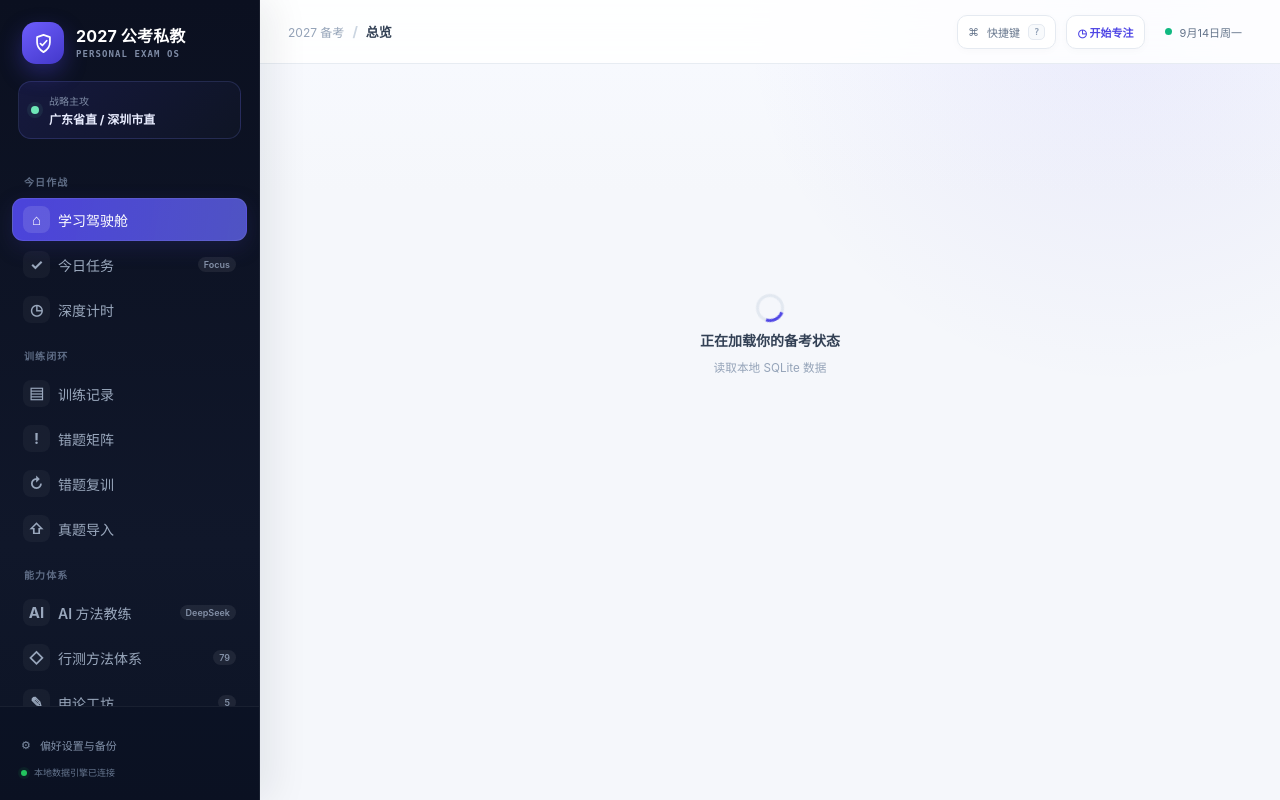
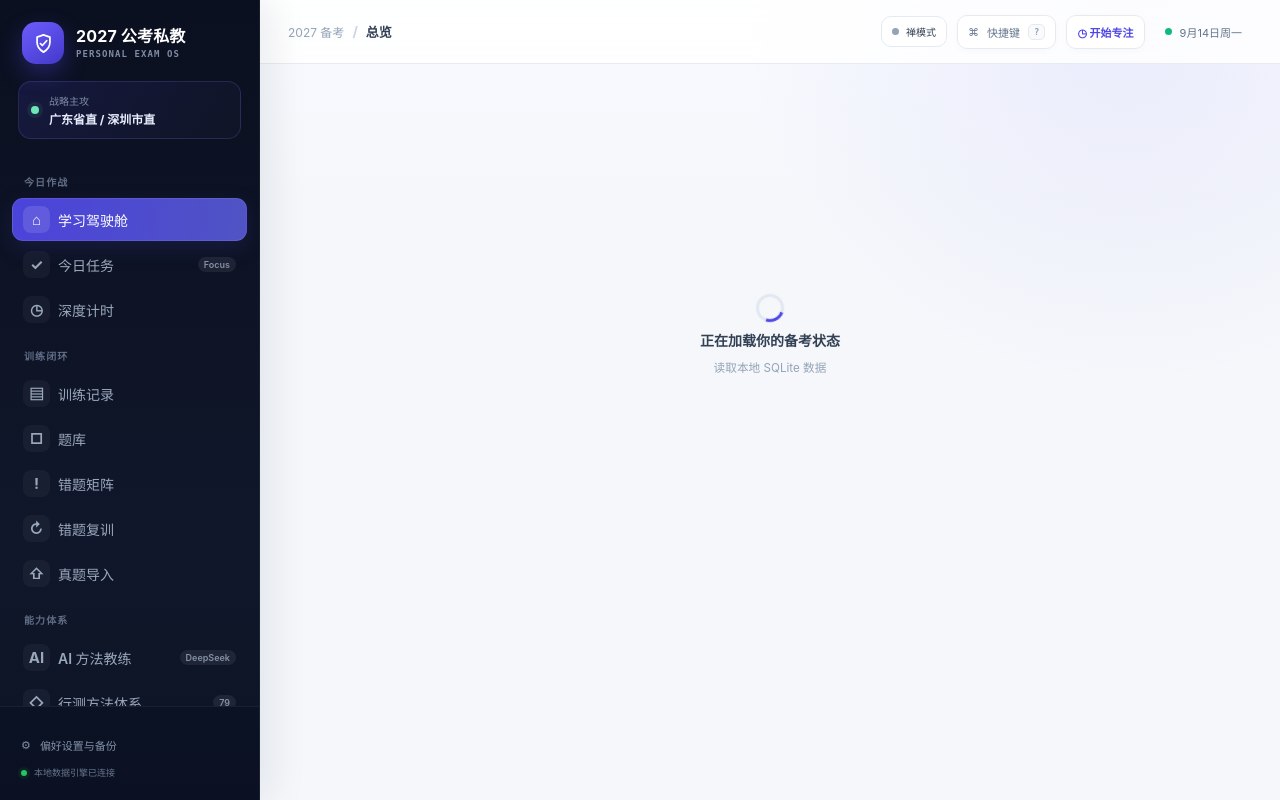
Before and after one commit to Hunter-ZK/gongkao-2027-personal-coach, a FastAPI app: page / in a window 1280 px wide. Run offline with FastAPI, Linux system fonts and the light colour scheme; data that the repository does not hold is empty; parts of the project's set-up code (start-up, migrations or seed data) failed here and were passed over.

Commit message:
Add Zen toggle and question bank navigation

```diff
--- a/local_app/templates/index.html
+++ b/local_app/templates/index.html
@@ -5,6 +5,7 @@
   <meta name="viewport" content="width=device-width,initial-scale=1">
   <meta name="color-scheme" content="light">
   <title>{{ page_title }} · 2027 公考私教</title>
+  <script>try{if(localStorage.getItem('liano.zen')==='1'){document.documentElement.dataset.zen='1';document.title='Work Notes · Workspace'}}catch(e){}</script>
   <link rel="stylesheet" href="/static/css/app.css">
 </head>
 <body data-page="{{ page_path }}">
@@ -32,6 +33,7 @@
 
       <div class="nav-label">训练闭环</div>
       <a href="/trainings" data-path="/trainings"><span class="nav-ico">▤</span><span>训练记录</span></a>
+      <a href="/questions" data-path="/questions"><span class="nav-ico">□</span><span>题库</span></a>
       <a href="/mistakes" data-path="/mistakes"><span class="nav-ico">!</span><span>错题矩阵</span></a>
       <a href="/review" data-path="/review"><span class="nav-ico">↻</span><span>错题复训</span></a>
       <a href="/import" data-path="/import"><span class="nav-ico">⇧</span><span>真题导入</span></a>
@@ -70,6 +72,7 @@
         <div class="breadcrumb"><span>2027 备考</span><b>/</b><strong>{{ page_title }}</strong></div>
       </div>
       <div class="top-actions">
+        <button class="zen-toggle" type="button" aria-pressed="false" title="隐藏备考语义（Alt+Z）"><span class="zen-dot"></span><span class="zen-label">禅模式</span></button>
         <button class="command-pill" type="button" onclick="document.querySelector('#help-dialog').showModal()"><span>⌘</span><span>快捷键</span><kbd>?</kbd></button>
         <div id="mini-timer" class="mini-timer"><button class="timer-quick" data-action="timer-start-shortcut">开始专注</button></div>
         <div class="date-chip"><span class="date-dot"></span><span class="today-label"></span></div>
@@ -82,6 +85,7 @@
   <dialog id="help-dialog" class="command-dialog">
     <div class="dialog-head"><div><span class="eyebrow">Keyboard</span><h2>快捷操作</h2></div><button class="icon-button" onclick="this.closest('dialog').close()">×</button></div>
     <div class="shortcut-grid">
+      <div><kbd>Alt</kbd><kbd>Z</kbd><span>切换禅模式</span></div>
       <div><kbd>Ctrl / ⌘</kbd><kbd>K</kbd><span>打开快捷操作</span></div>
       <div><kbd>T</kbd><span>打开深度计时</span></div>
       <div><kbd>G</kbd><kbd>D</kbd><span>返回驾驶舱</span></div>
```
